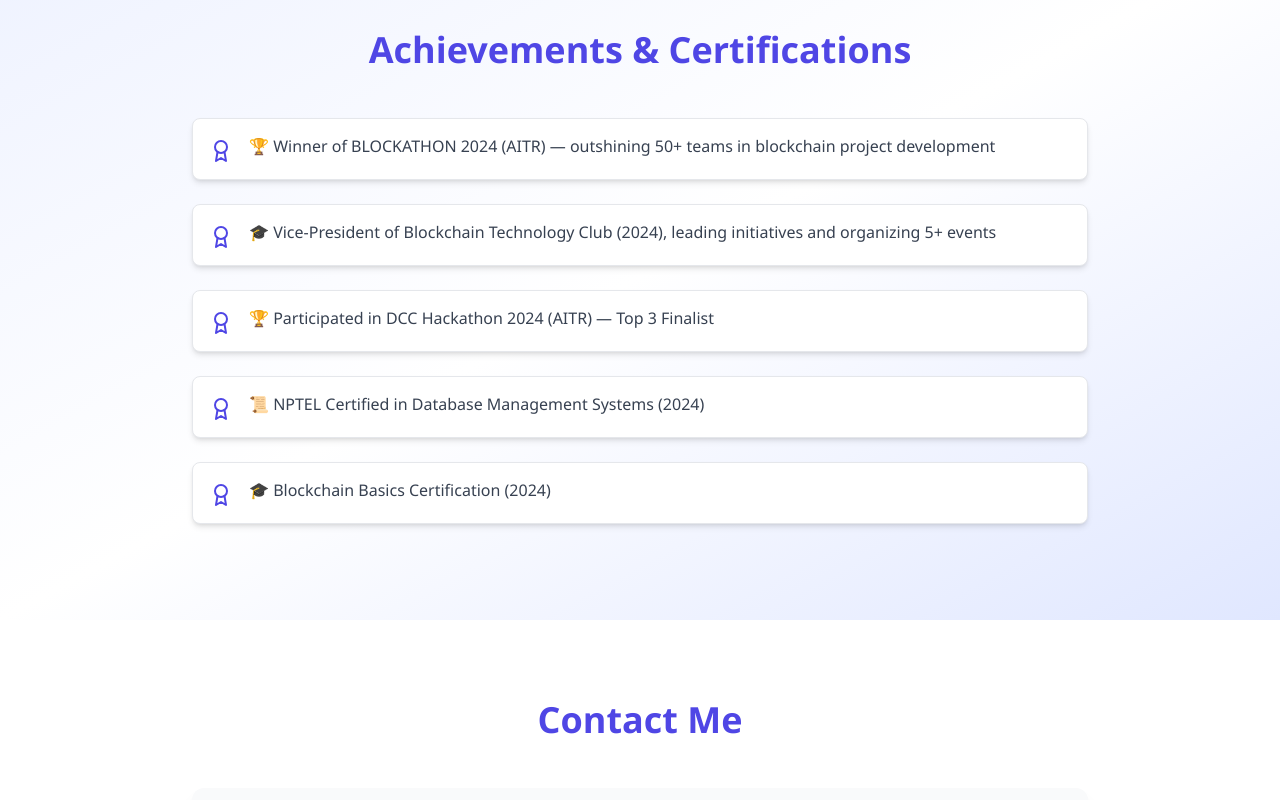
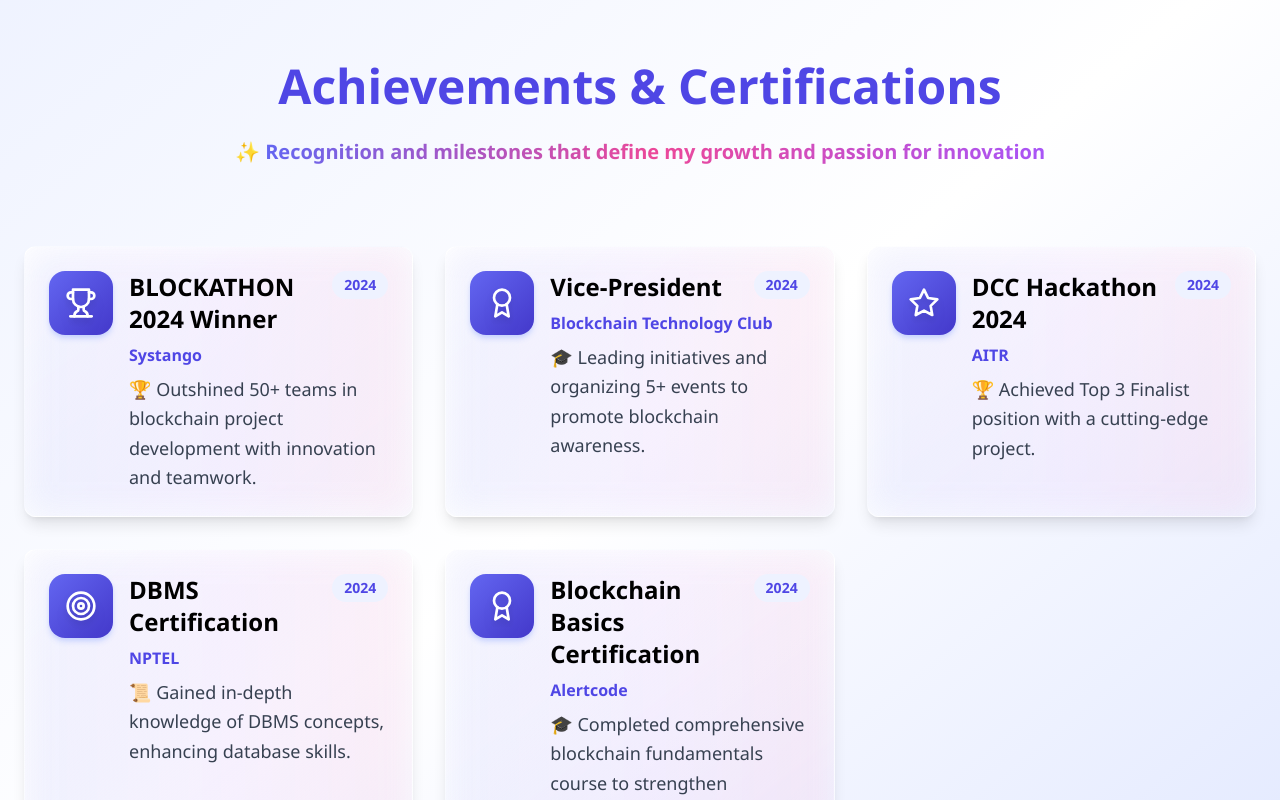
Before and after one commit to divya-gupta2004/Portfolio, a React (Vite) app: page / in a window 1280 px wide. Shown: the part 6060-6860 px from the top of the page. Built offline with nearby package versions, Linux system fonts and the light colour scheme.

Commit message:
Update Achievements.jsx

```diff
--- a/src/components/Achievements.jsx
+++ b/src/components/Achievements.jsx
@@ -1,46 +1,197 @@
+// import React from "react";
+// import { motion } from "framer-motion";
+// import { Award } from "lucide-react";
+
+// const achievements = [
+//   "🏆 Winner of BLOCKATHON 2024 (AITR) — outshining 50+ teams in blockchain project development",
+//   "🎓 Vice-President of Blockchain Technology Club (2024), leading initiatives and organizing 5+ events",
+//   "🏆 Participated in DCC Hackathon 2024 (AITR) — Top 3 Finalist",
+//   "📜 NPTEL Certified in Database Management Systems (2024)",
+//   "🎓 Blockchain Basics Certification (2024)",
+// ];
+
+// const Achievements = () => {
+//   return (
+//     <motion.section
+//       id="achievements"
+//       className="py-24 px-6 bg-gradient-to-br from-indigo-50 via-white to-indigo-100 dark:from-gray-950 dark:via-gray-900 dark:to-gray-950 text-gray-900 dark:text-gray-100"
+//       initial={{ opacity: 0 }}
+//       whileInView={{ opacity: 1 }}
+//       transition={{ duration: 0.8 }}
+//     >
+//       <div className="max-w-4xl mx-auto">
+//         <h2 className="text-4xl font-extrabold text-center text-indigo-600 dark:text-indigo-400 mb-12">
+//           Achievements & Certifications
+//         </h2>
+//         <ul className="space-y-6">
+//           {achievements.map((item, index) => (
+//             <motion.li
+//               key={index}
+//               className="flex items-start space-x-4 bg-white dark:bg-gray-800 border border-gray-200 dark:border-gray-700 p-4 rounded-lg shadow-md"
+//               whileHover={{ scale: 1.02 }}
+//               transition={{ type: "spring", stiffness: 200 }}
+//             >
+//               <Award className="w-6 h-6 text-indigo-600 dark:text-indigo-400 mt-1" />
+//               <p className="text-base leading-snug text-gray-700 dark:text-gray-300">
+//                 {item}
+//               </p>
+//             </motion.li>
+//           ))}
+//         </ul>
+//       </div>
+//     </motion.section>
+//   );
+// };
+
+// export default Achievements;
+
+
 import React from "react";
 import { motion } from "framer-motion";
-import { Award } from "lucide-react";
+import { Award, Trophy, Star, Target } from "lucide-react";
 
 const achievements = [
-  "🏆 Winner of BLOCKATHON 2024 (AITR) — outshining 50+ teams in blockchain project development",
-  "🎓 Vice-President of Blockchain Technology Club (2024), leading initiatives and organizing 5+ events",
-  "🏆 Participated in DCC Hackathon 2024 (AITR) — Top 3 Finalist",
-  "📜 NPTEL Certified in Database Management Systems (2024)",
-  "🎓 Blockchain Basics Certification (2024)",
+  {
+    title: "BLOCKATHON 2024 Winner",
+    organization: "Systango",
+    year: "2024",
+    description:
+      "🏆 Outshined 50+ teams in blockchain project development with innovation and teamwork.",
+    icon: Trophy,
+  },
+  {
+    title: "Vice-President",
+    organization: "Blockchain Technology Club",
+    year: "2024",
+    description:
+      "🎓 Leading initiatives and organizing 5+ events to promote blockchain awareness.",
+    icon: Award,
+  },
+  {
+    title: "DCC Hackathon 2024",
+    organization: "AITR",
+    year: "2024",
+    description:
+      "🏆 Achieved Top 3 Finalist position with a cutting-edge project.",
+    icon: Star,
+  },
+  {
+    title: "DBMS Certification",
+    organization: "NPTEL",
+    year: "2024",
+    description:
+      "📜 Gained in-depth knowledge of DBMS concepts, enhancing database skills.",
+    icon: Target,
+  },
+  {
+    title: "Blockchain Basics Certification",
+    organization: "Alertcode",
+    year: "2024",
+    description:
+      "🎓 Completed comprehensive blockchain fundamentals course to strengthen expertise.",
+    icon: Award,
+  },
 ];
 
-const Achievements = () => {
+export default function Achievements() {
   return (
-    <motion.section
+    <section
       id="achievements"
-      className="py-24 px-6 bg-gradient-to-br from-indigo-50 via-white to-indigo-100 dark:from-gray-950 dark:via-gray-900 dark:to-gray-950 text-gray-900 dark:text-gray-100"
-      initial={{ opacity: 0 }}
-      whileInView={{ opacity: 1 }}
-      transition={{ duration: 0.8 }}
+      className="py-32 px-6 bg-gradient-to-br from-indigo-50 via-white to-indigo-100
+                 dark:from-gray-950 dark:via-gray-900 dark:to-gray-950
+                 text-gray-900 dark:text-gray-100"
     >
-      <div className="max-w-4xl mx-auto">
-        <h2 className="text-4xl font-extrabold text-center text-indigo-600 dark:text-indigo-400 mb-12">
-          Achievements & Certifications
-        </h2>
-        <ul className="space-y-6">
-          {achievements.map((item, index) => (
-            <motion.li
+      <div className="max-w-7xl mx-auto">
+        {/* Section Heading */}
+        <motion.div
+          initial={{ opacity: 0, y: 30 }}
+          whileInView={{ opacity: 1, y: 0 }}
+          viewport={{ once: true }}
+          transition={{ duration: 0.8 }}
+          className="text-center mb-20"
+        >
+          <h2
+            className="text-4xl md:text-5xl font-extrabold mb-7
+                         text-indigo-600 dark:text-indigo-400"
+          >
+            Achievements & Certifications
+          </h2>
+
+          <p className="text-center text-xl font-semibold mb-12">
+            <span className="text-indigo-500">✨</span>{" "}
+            <span
+              className="bg-clip-text text-transparent
+                             bg-gradient-to-r from-indigo-500 via-pink-500 to-purple-500
+                             dark:from-indigo-400 dark:via-pink-400 dark:to-purple-400"
+            >
+              Recognition and milestones that define my growth and passion for
+              innovation
+            </span>
+          </p>
+        </motion.div>
+
+        {/* Achievements Grid */}
+        <div className="grid md:grid-cols-2 lg:grid-cols-3 gap-8 items-stretch">
+          {achievements.map((achievement, index) => (
+            <motion.div
               key={index}
-              className="flex items-start space-x-4 bg-white dark:bg-gray-800 border border-gray-200 dark:border-gray-700 p-4 rounded-lg shadow-md"
-              whileHover={{ scale: 1.02 }}
-              transition={{ type: "spring", stiffness: 200 }}
+              initial={{ opacity: 0, y: 24 }}
+              whileInView={{ opacity: 1, y: 0 }}
+              viewport={{ once: true }}
+              transition={{ duration: 0.5, delay: index * 0.08 }}
+              className="flex"
             >
-              <Award className="w-6 h-6 text-indigo-600 dark:text-indigo-400 mt-1" />
-              <p className="text-base leading-snug text-gray-700 dark:text-gray-300">
-                {item}
-              </p>
-            </motion.li>
+              <div
+                className="relative flex flex-col justify-between p-6 rounded-xl shadow-lg w-full
+             bg-gradient-to-br from-white to-indigo-50/20
+             dark:from-gray-800 dark:via-gray-900 dark:to-gray-950
+             border border-transparent group hover:border-indigo-400
+             hover:shadow-[0_0_25px_rgba(99,102,241,0.35)]
+             transition-all duration-300 ease-in-out overflow-hidden"
+              >
+                {/* Glowing Overlay */}
+                <div
+                  className="absolute inset-0 rounded-xl bg-gradient-to-r from-indigo-400/20 via-purple-400/20 to-pink-400/20
+                  opacity-0 group-hover:opacity-100 animate-pulse blur-lg pointer-events-none"
+                ></div>
+
+                {/* Card Content */}
+                <div className="relative flex items-start gap-4 z-10">
+                  <div
+                    className="w-16 h-16 rounded-2xl flex items-center justify-center flex-shrink-0
+                 bg-gradient-to-br from-indigo-500 to-indigo-700
+                 dark:from-indigo-600 dark:to-cyan-500
+                 group-hover:scale-110 transform transition-transform duration-300
+                 shadow-md shadow-indigo-200 dark:shadow-cyan-800/40"
+                  >
+                    <achievement.icon className="w-8 h-8 text-white drop-shadow-lg" />
+                  </div>
+
+                  <div className="flex-1">
+                    <div className="flex items-start justify-between mb-2">
+                      <h3 className="text-2xl font-extrabold text-black dark:text-white">
+                        {achievement.title}
+                      </h3>
+                      <span
+                        className="text-sm font-semibold text-indigo-600 dark:text-indigo-400
+                         bg-indigo-50 dark:bg-indigo-800 px-3 py-1 rounded-full"
+                      >
+                        {achievement.year}
+                      </span>
+                    </div>
+                    <p className="text-indigo-600 font-semibold dark:text-indigo-400 mb-2">
+                      {achievement.organization}
+                    </p>
+                    <p className="text-gray-700 dark:text-gray-300 text-lg leading-relaxed">
+                      {achievement.description}
+                    </p>
+                  </div>
+                </div>
+              </div>
+            </motion.div>
           ))}
-        </ul>
+        </div>
       </div>
-    </motion.section>
+    </section>
   );
-};
-
-export default Achievements;
+}
```
